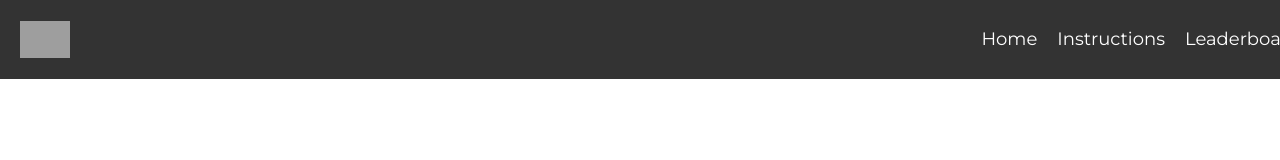
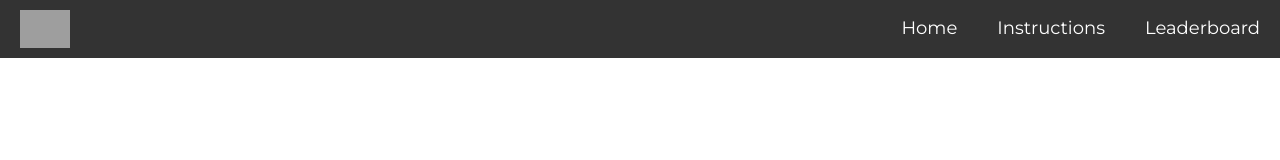
Before and after one commit to GasJazzYounes/trivial-pursuit, a React (Vite) app: page / in a window 1280 px wide. Shown: the top 160 px of the page. Built offline with nearby package versions, Linux system fonts and the light colour scheme; no server answers; grey boxes are pictures that could not be loaded.

Commit message:
navbar css module fixes

```diff
--- a/src/components/Navbar/Navbar.module.css
+++ b/src/components/Navbar/Navbar.module.css
@@ -20,7 +20,8 @@
 .navbar .nav-links {
   list-style: none;
   display: flex;
-    gap: 20px;
+  margin: 0;
+  padding: 0;
 }
 
 .navbar .nav-links li {
@@ -28,6 +29,7 @@
   cursor: pointer;
   flex: 1;
   text-align: center;
+  margin-right: 40px;
 }
 
 .navbar .nav-links li:hover {
```
Lines whose indentation alone changed are shown as unchanged.
